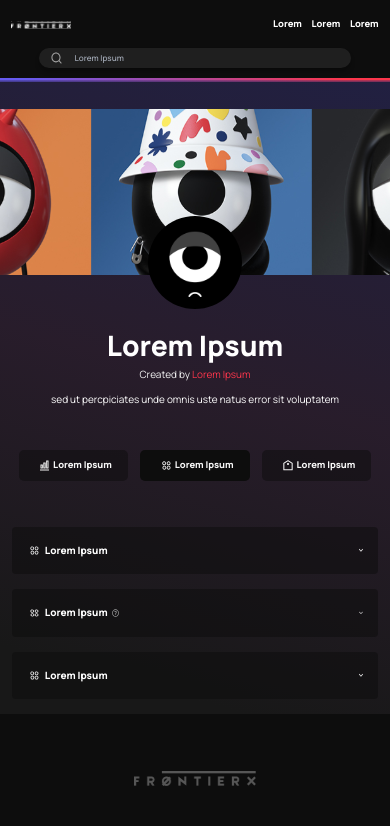
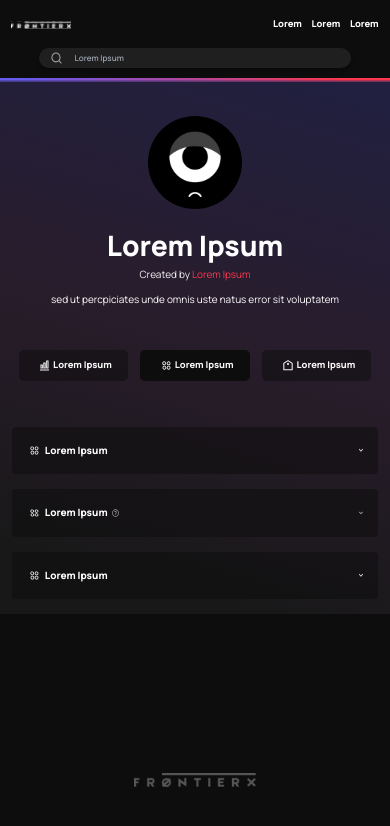
Before and after one commit to henatan99/JHELLY-FrontierX-nextjs-tailwind, a Next.js app: page / in a window 390 px wide. Shown: the top 826 px of the page. Built offline with nearby package versions, Linux system fonts and the light colour scheme.

Commit message:
Final touches and add gifs to readme

```diff
--- a/components/main/index.js
+++ b/components/main/index.js
@@ -12,8 +12,8 @@ const MainSection = () => {
     ]
     return (
         <>
-            <div className='relative flex flex-column items-center justify-center h-[25rem] mt-[-1.25rem] z-[10]'>
-                <div className={`absolute flex flex-column items-center justify-center min-w-[1750px] h-[25rem] ${utilStyles.subHeaderBg}`}>
+            <div className='relative flex flex-column items-center justify-center h-[15rem] md:h-[25rem] mt-[-1.25rem] z-[10]'>
+                <div className={`absolute flex flex-column items-center justify-center min-w-[1750px] md:h-[25rem] ${utilStyles.subHeaderBg}`}>
                     {/* <img src="/subHeaderMaskImg.svg" className="w-full h-[16.625rem]"/> */}
                 </div>
                 <div className="absolute bottom-[0.8125rem] w-[9.3125rem] h-[9.3125rem]"><Image src="/ellipse.svg" layout="fill"/></div>
--- a/pages/index.js
+++ b/pages/index.js
@@ -7,7 +7,7 @@ import utilStyles from '../styles/utils.module.css';
 
 export default function Home() {
   return (
-    <div className='bg-[#0D0D0D] container mx-auto relative w-[100vw] min-h-[100vh] overflow-x-hidden'>
+    <div className='bg-[#0D0D0D] flex flex-col relative w-full min-h-[100vh] overflow-x-hidden'>
       <Head>
         <title>FRONTIERX</title>
         <meta name="description" content="Generated by create next app" />
@@ -21,7 +21,7 @@ export default function Home() {
         <Header />
       </header>
 
-      <main className={`relative container mx-auto overflow-hidden w-full h-auto z-50`}>
+      <main className={`relative overflow-hidden w-full h-auto z-50`}>
         <div className={`absolute top-0 left-0 w-full h-full ${utilStyles.mainBg} -z-10`}></div>
         <MainSection />
       </main>
--- a/styles/globals.css
+++ b/styles/globals.css
@@ -9,7 +9,7 @@ html {
   font-size: 16px;
 }
 
-@media only screen and (max-width: 1440px) {
+@media only screen and (max-width: 1439px) {
   html {
     font-size: 14px;
   }
--- a/styles/utils.module.css
+++ b/styles/utils.module.css
@@ -25,19 +25,6 @@
     position:absolute;
     left:50%;
     transform:translateX(-50%);
-    animation-name: animate_bg;
-    animation-duration: 5s;
-    animation-timing-function: linear;
-    animation-iteration-count: 1;
-}
-
-@keyframes animate_bg {
-    from {
-      transform: translateX(0);
-    }
-    to {
-      transform: translateX(-36%);
-    }
 }
 
 
```
Also changed, not shown: 4 other files (tests, documents, lock files or other folders).
